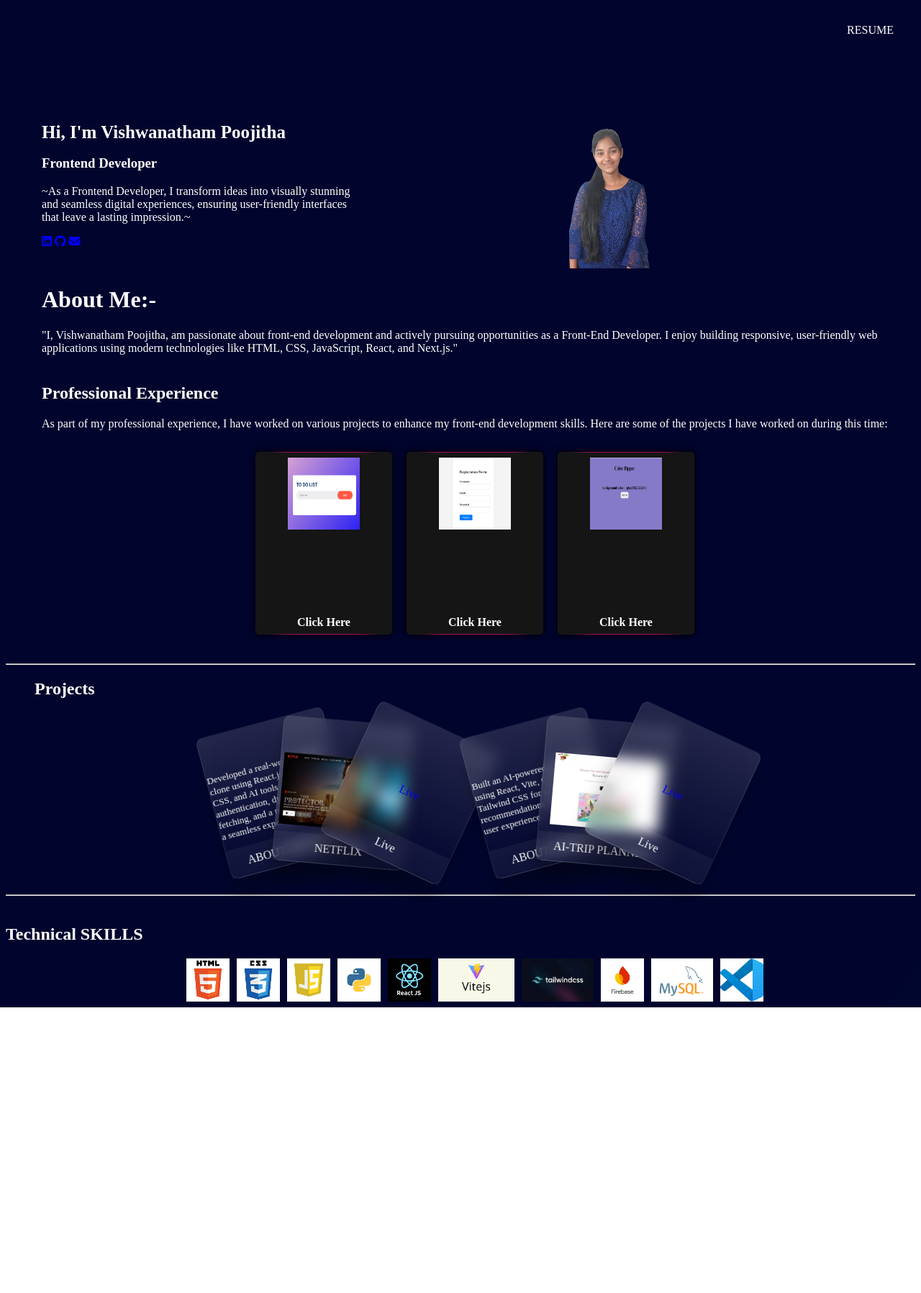
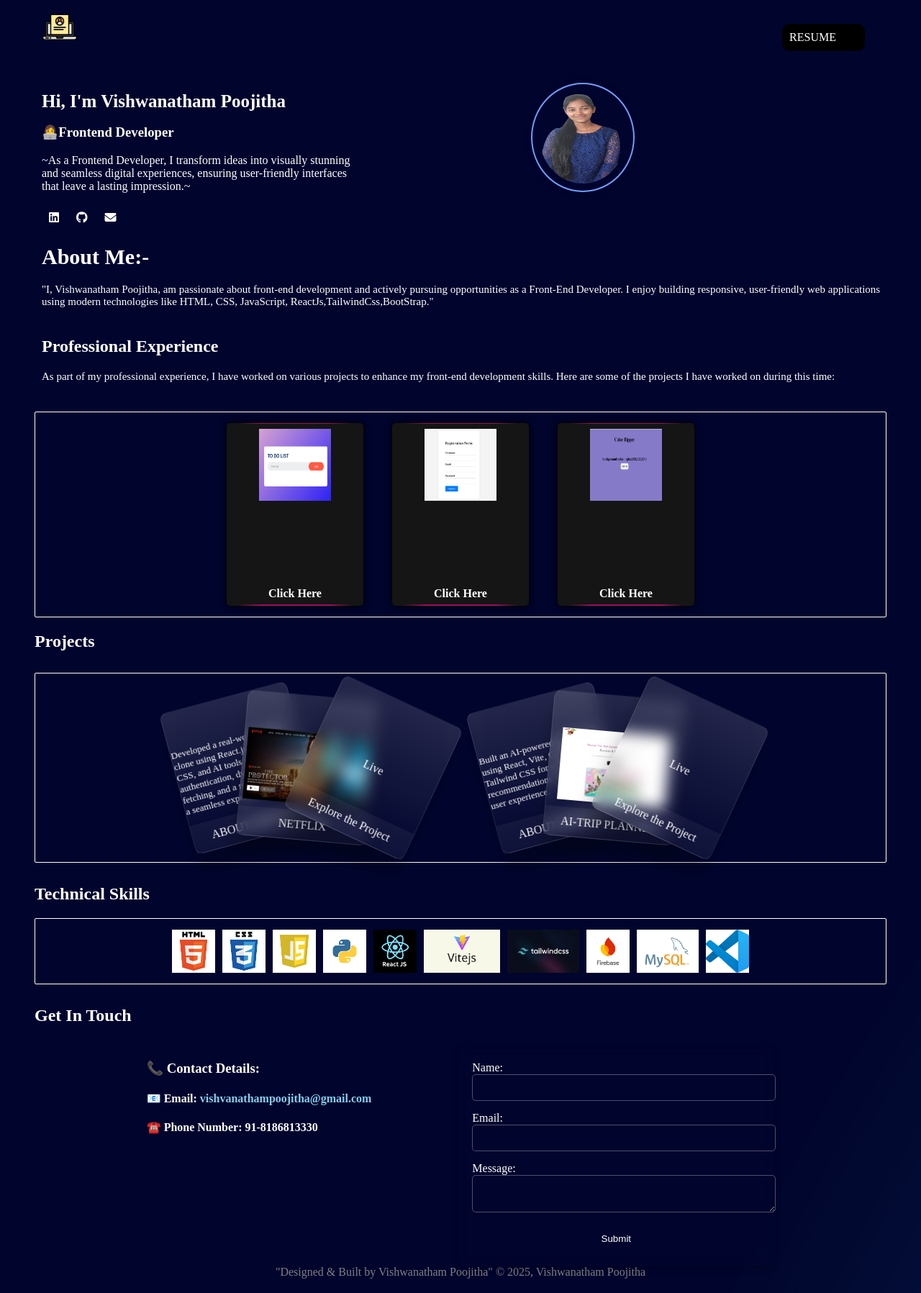
Before and after one commit to VishwanathamPoojitha/personal, a plain HTML site: page index.html in a window 1280 px wide. Shown: the part 5-1802 px from the top of the page at 72% size. Before the commit the page ends 1405 px from the top, so only its background shows below. Drawn offline with Linux system fonts and the light colour scheme.

Commit message:
Updated styles, added resume, and new script file

```diff
--- a/index.html
+++ b/index.html
@@ -10,16 +10,19 @@
 </head>
 <body>
     <div class="nav-section">
-
-   <nav><a href=""></a>RESUME</nav>
-
-
+    <nav>
+      <a href="./VISHWANATHAM_POOJITHA.pdf" target="_blank">RESUME</a>
+    </nav><br>
     </div>
 
+    <div class="resume">
+      <img src="./resume.png" height="50px" alt="">
+     </div>
+ <br>
     <div class="Intro-section">
       <div class="text-content">
-  <h1>Hi, I'm Vishwanatham Poojitha</h1>
-  <h3>Frontend Developer</h3>
+  <h1 id="typing-text"></h1>
+  <h3>👩‍💻Frontend Developer</h3>
   <p>~As a Frontend Developer,
     I transform ideas into visually stunning and seamless digital experiences,
     ensuring user-friendly interfaces that leave a lasting impression.~</p>
@@ -31,14 +34,14 @@
   </div>
 
     <div class="image-content">
-     <img src="./pooja.jpeg.png"  height="200px" >
+     <img src="./pooja.jpeg.png" class="profile-img " >
   </div>
 </div>
 
 
     <div class="about-me">
         <h1>About Me:-</h1>
-        <p>"I, Vishwanatham Poojitha, am passionate about front-end development and actively pursuing opportunities as a Front-End Developer. I enjoy building responsive, user-friendly web applications using modern technologies like HTML, CSS, JavaScript, React, and Next.js."</p>
+        <p>"I, Vishwanatham Poojitha, am passionate about front-end development and actively pursuing opportunities as a Front-End Developer. I enjoy building responsive, user-friendly web applications using modern technologies like HTML, CSS, JavaScript, ReactJs,TailwindCss,BootStrap."</p>
     </div>
 
 
@@ -201,7 +204,7 @@
   </div>
 </div>
    </div>
-   <hr>
+
 
   <div class="project">
     <h2>Projects</h2>
@@ -228,8 +231,8 @@
       ></path>
     </svg>
   </div>
-  <div data-text="Live" style="--r:25;" class="glass">
-    <a href="http://netflix-web-ol2h.vercel.app/" style="text-decoration: none;">Live</a>
+  <div data-text="Explore the Project" style="--r:25;" class="glass">
+    <a href="http://netflix-web-ol2h.vercel.app/" style="text-decoration: none; color: white; font-size: medium;">Live</a>
       <path
         d="M64 64C28.7 64 0 92.7 0 128V384c0 35.3 28.7 64 64 64H512c35.3 0 64-28.7 64-64V128c0-35.3-28.7-64-64-64H64zm64 320H64V320c35.3 0 64 28.7 64 64zM64 192V128h64c0 35.3-28.7 64-64 64zM448 384c0-35.3 28.7-64 64-64v64H448zm64-192c-35.3 0-64-28.7-64-64h64v64zM288 160a96 96 0 1 1 0 192 96 96 0 1 1 0-192z"
       ></path>
@@ -253,8 +256,8 @@
       ></path>
     </svg>
   </div>
-  <div data-text="Live" style="--r:25;" class="glass">
-    <a href="http://ai-trip-planner-web-e16d.vercel.app/" style="text-decoration: none;">Live</a>
+  <div data-text="Explore the Project" style="--r:25;" class="glass">
+    <a href="http://ai-trip-planner-web-e16d.vercel.app/" style="text-decoration: none; color: white; font-size: medium;">Live</a>
       <path
         d="M64 64C28.7 64 0 92.7 0 128V384c0 35.3 28.7 64 64 64H512c35.3 0 64-28.7 64-64V128c0-35.3-28.7-64-64-64H64zm64 320H64V320c35.3 0 64 28.7 64 64zM64 192V128h64c0 35.3-28.7 64-64 64zM448 384c0-35.3 28.7-64 64-64v64H448zm64-192c-35.3 0-64-28.7-64-64h64v64zM288 160a96 96 0 1 1 0 192 96 96 0 1 1 0-192z"
       ></path>
@@ -265,10 +268,10 @@
   </div>
 
 
-  <hr>
+
 
   <div class="tech">
-    <h2>Technical SKILLS</h2>
+    <h2>Technical Skills</h2>
   </div>
 
   <div class="Technologies">
@@ -283,3 +286,54 @@
     <IMG src="./sql.png" height="60px"></IMG>
     <IMG src="./vs.jpg" height="60px"></IMG>
   </div>
+
+
+  <div class="contact-info">
+   <h2>Get In Touch</h2>
+
+  </div>
+  <div class="main-info">
+  <div class="personal-info">
+    <h3>📞 Contact Details:</h3>
+    <h4>📧 Email: <a href="mailto:vishvanathampoojitha@gmail.com">vishvanathampoojitha@gmail.com</a></h4>
+    <h4>☎️ Phone Number: 91-8186813330</h4>
+    <h4></h4>
+  </div>
+  <div class="input-form">
+    <form id="contactForm">
+      <label>Name:</label>
+      <input type="text" id="name" required><br>
+
+      <label>Email:</label>
+      <input type="email" id="email" required><br>
+
+      <label>Message:</label>
+      <textarea id="message" required></textarea><br>
+
+      <button type="button" id="submitBtn">Submit</button>
+  </form>
+
+  <p id="successMsg" style="color: limegreen; display: none;">Message sent successfully!</p>
+
+</div>
+
+</div>
+
+  <footer> "Designed & Built by Vishwanatham Poojitha" © 2025, Vishwanatham Poojitha</footer>
+
+
+  <!-- Firebase SDKs -->
+  <script src="https://www.gstatic.com/firebasejs/10.7.1/firebase-app.js"></script>
+  <script src="https://www.gstatic.com/firebasejs/10.7.1/firebase-database.js"></script>
+
+  <!-- Your script.js file -->
+  <script type="module" src="script.js"></script>
+
+
+
+
+
+
+
+
+</body>
--- /dev/null
+++ b/script.js
@@ -0,0 +1,86 @@
+
+const text = "Hi, I'm Vishwanatham Poojitha";
+let index = 0;
+const speed = 100; // Speed of typing (milliseconds per letter)
+
+function typeWriter() {
+    if (index < text.length) {
+        document.getElementById("typing-text").innerHTML += text.charAt(index);
+        index++;
+        setTimeout(typeWriter, speed);
+    } else {
+        document.getElementById("typing-text").style.borderRight = "none"; // Remove cursor after typing
+    }
+}
+
+window.onload = typeWriter;
+
+// Initialize Firebase
+// Import Firebase modules
+import { initializeApp } from "https://www.gstatic.com/firebasejs/10.7.1/firebase-app.js";
+import { getDatabase, ref, push } from "https://www.gstatic.com/firebasejs/10.7.1/firebase-database.js";
+
+// Firebase configuration
+const firebaseConfig = {
+    apiKey: "AIzaSyB1lW9fIlFNP9JVCZDg1m50BMVbKdRofn0",
+    authDomain: "portfolio-contact-form-be75f.firebaseapp.com",
+    databaseURL: "https://portfolio-contact-form-be75f-default-rtdb.firebaseio.com",
+    projectId: "portfolio-contact-form-be75f",
+    storageBucket: "portfolio-contact-form-be75f.appspot.com",
+    messagingSenderId: "675094820847",
+    appId: "1:675094820847:web:b5678f627e0c3b1e83e81a"
+};
+
+// Initialize Firebase
+const app = initializeApp(firebaseConfig);
+const database = getDatabase(app);
+
+// Form submission
+document.getElementById("submitBtn").addEventListener("click", function () {
+    let name = document.getElementById("name").value.trim();
+    let email = document.getElementById("email").value.trim();
+    let message = document.getElementById("message").value.trim();
+    let successMsg = document.getElementById("successMsg");
+
+    if (name === "" || email === "" || message === "") {
+        alert("Please fill in all fields.");
+        return;
+    }
+
+    if (!validateEmail(email)) {
+        alert("Please enter a valid email address.");
+        return;
+    }
+
+    // Save data to Firebase Realtime Database
+    saveMessage(name, email, message);
+
+    // Show success message
+    successMsg.style.display = "block";
+    successMsg.innerText = "Message sent successfully!";
+
+    setTimeout(() => {
+        successMsg.style.display = "none";
+    }, 3000);
+
+    // Clear input fields
+    document.getElementById("name").value = "";
+    document.getElementById("email").value = "";
+    document.getElementById("message").value = "";
+});
+
+// Function to save data to Firebase
+function saveMessage(name, email, message) {
+    const messagesRef = ref(database, "contactForm"); // Store data under "contactForm"
+    push(messagesRef, {
+        name: name,
+        email: email,
+        message: message
+    });
+}
+
+// Function to validate email
+function validateEmail(email) {
+    let pattern = /^[a-zA-Z0-9._%+-]+@[a-zA-Z0-9.-]+\.[a-zA-Z]{2,}$/;
+    return pattern.test(email);
+}
--- a/style.css
+++ b/style.css
@@ -9,19 +9,40 @@ body{
     margin: 30px;
     cursor: pointer;
     float: right;
+    margin-right: 70px;
+    background-color: black;
+    border-radius: 10px;
+    padding: 10px;
+    cursor: pointer;
+}
+.nav-section nav a{
+  color: white;
+  text-decoration: none;
+
+}
+ .resume{
+
+  margin-left: 40px;
+  padding: 10px;
+
+
+}
+.nav-section:hover{
+  background-color: #9e105e;
 }
 
 .Intro-section{
   display: grid;
   grid-template-columns: 3fr 2fr;
-  gap: 250px;
+  gap: 190px;
 
 }
 .text-content{
   color: white;
-  padding-top: 150px;
+  padding-top: 15px;
   margin-left: 50px;
   width: 450px;
+  margin-right: 40px;
 }
 .text-content h1{
   font-size: 25px;
@@ -29,21 +50,60 @@ body{
 }
 .text-content a{
   text-decoration: none;
+  color: white;
+  size: 20px;
 }
-.image-content{
-  padding-top:150px ;
+.text-content a i{
+  padding: 10px;
+}
+.text-content a i:hover{
+  border: 1px solid rgb(17, 208, 233);
+  transform: scale(1.05);
+}
+
+.profile-img {
+  width: 120px; /* Ensure the image fits */
+  height: 128px;
+  border-radius: 50%; /* Makes it circular */
+  padding: 10px;
+  border: 2px solid transparent; /* Initial border */
+  box-shadow: 0 0 10px rgba(0, 0, 0, 0.2); /* Soft shadow */
+  animation: borderAnimation 3s infinite linear;
   margin-top: 20px;
-  border: 10px;
-  border-radius: 50px;
+  margin-right: 40px;
+}
 
+@keyframes borderAnimation {
+  0% {
+    border-color:blue; /* Red */
+  }
+  33% {
+    border-color: #6bffb0; /* Green */
+  }
+  66% {
+    border-color: #6b9eff; /* Blue */
+  }
+  100% {
+    border-color:violet; /* Back to Red */
+  }
 }
+
 .about-me{
   margin-left: 50px;
   color: white;
+  font-size: 15px;
+  margin-right: 40px;
+
+
 }
 .intern{
   margin-left: 50px;
   color: white;
+  margin-right: 50px;
+
+}
+.intern p{
+  font-size: 15px;
 }
 .intern h2{
   margin-top: 40px;
@@ -51,10 +111,14 @@ body{
 .container-box{
   display: flex;
   margin-left: 40px;
-  gap: 20px;
+  gap: 40px;
   align-content: center;
-  margin-top: 30px;
+  margin-top: 40px;
   justify-content: center;
+  border: 1px solid white;
+  border-radius: 2px;
+  padding: 15px;
+  margin-right: 40px;
 }
 /* From Uiverse.io by ElSombrero2 */
 .card {
@@ -236,10 +300,13 @@ body{
 .new-one{
  margin-left: 40px;
  display: flex;
- gap: 90px;
-
+ gap: 150px;
+ border: 1px solid white;
+ border-radius: 2px;
+ padding: 30px;
  margin-top: 30px;
  justify-content: center;
+ margin-right: 40px;
 }
 .container {
   position: relative;
@@ -291,13 +358,101 @@ body{
   margin-left: 40px;
   gap: 10px;
   justify-content: center;
+  margin-bottom: 20px;
+  border: 1px solid white;
+  border-radius: 2px;
+  padding: 15px;
+  margin-right: 40px;
 }
 .tech{
   color:white;
   margin-top: 30px;
-  margin-top: 40px;
+  margin-left: 40px;
+
 }
 
 hr{
   margin-top: 40px;
 }
+.contact-info{
+  margin-left: 40px;
+  margin-right: 40px;
+  color: white;
+  margin-top: 30px;
+}
+.personal-info{
+  margin-left: 40px;
+  margin-right: 40px;
+  color: white;
+
+}
+.personal-info h4 a{
+  text-decoration: none;
+  color:skyblue;
+}
+.input-form{
+  margin-left: 40px;
+  margin-right: 40px;
+  color: white;
+
+}
+.input-form {
+
+  padding: 20px;
+  border-radius: 10px;
+  backdrop-filter: blur(10px); /* Glassmorphism effect */
+  width: 100%;
+  max-width: 400px;
+  box-shadow: 0 4px 10px rgba(0, 0, 0, 0.2);
+}
+
+.input-form label {
+  color: white; /* Text color for labels */
+  font-size: 16px;
+}
+
+.input-form input, .input-form textarea {
+  width: 100%;
+  padding: 10px;
+  margin-bottom: 15px;
+  border: 1px solid rgba(255, 255, 255, 0.3); /* Light border */
+  background: transparent; /* Transparent fields */
+  color: white; /* Text color */
+  border-radius: 5px;
+  outline: none;
+}
+
+.input-form input::placeholder,
+.input-form textarea::placeholder {
+  color: rgba(255, 255, 255, 0.7); /* Light placeholder text */
+}
+
+.input-form button {
+  color: white;
+  border: none;
+  cursor: pointer;
+  transition: 0.3s;
+  background: transparent; /* Add if needed */
+  padding: 10px 15px; /* Add for better styling */
+  width: 100%;
+}
+
+#submitBtn:hover {
+  cursor: pointer;
+  background: rgba(255, 255, 255, 0.3);
+}
+
+
+.main-info{
+  display: flex;
+  padding-top: 10px;
+  gap: 40px;
+  justify-content: center;
+}
+footer{
+  margin-left: 40px;
+  margin-right: 40px;
+  color:gray;
+  text-align: center;
+  margin-bottom: 20px;
+}
```
Also changed, not shown: resume.png (added), 1 other file.
